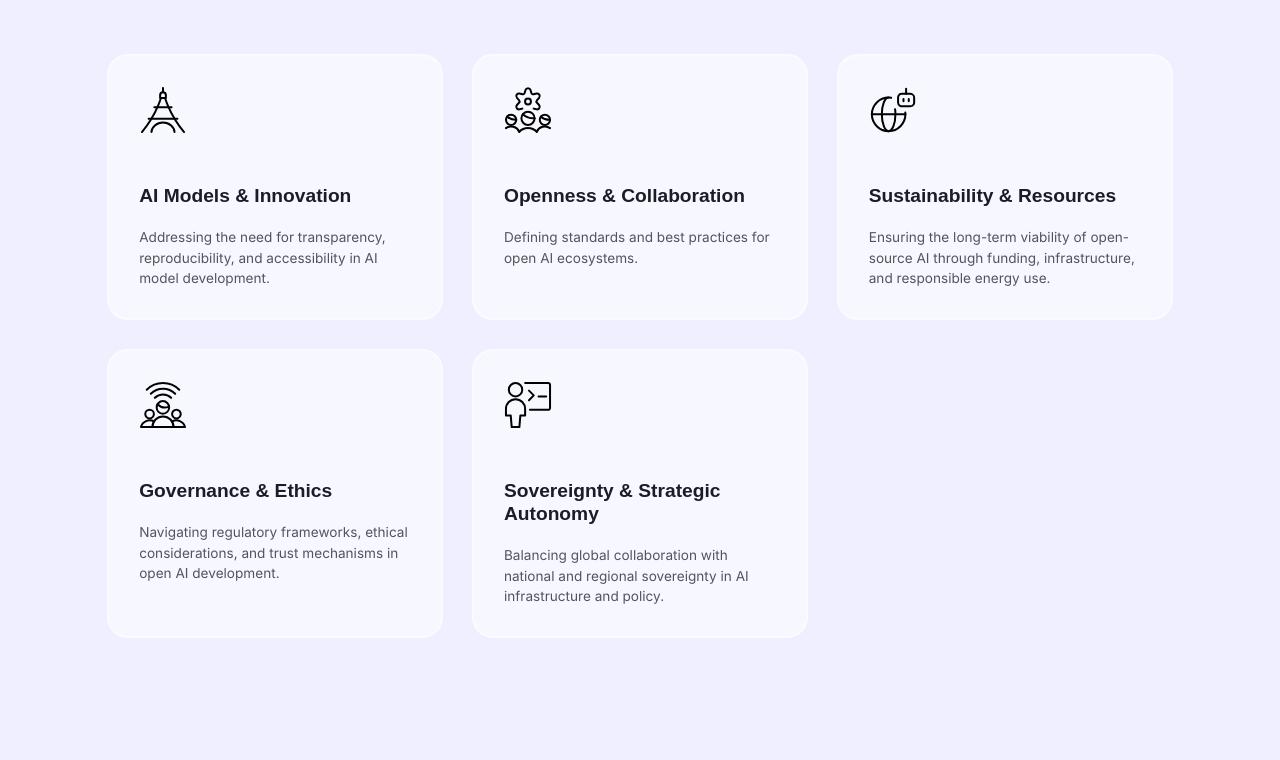
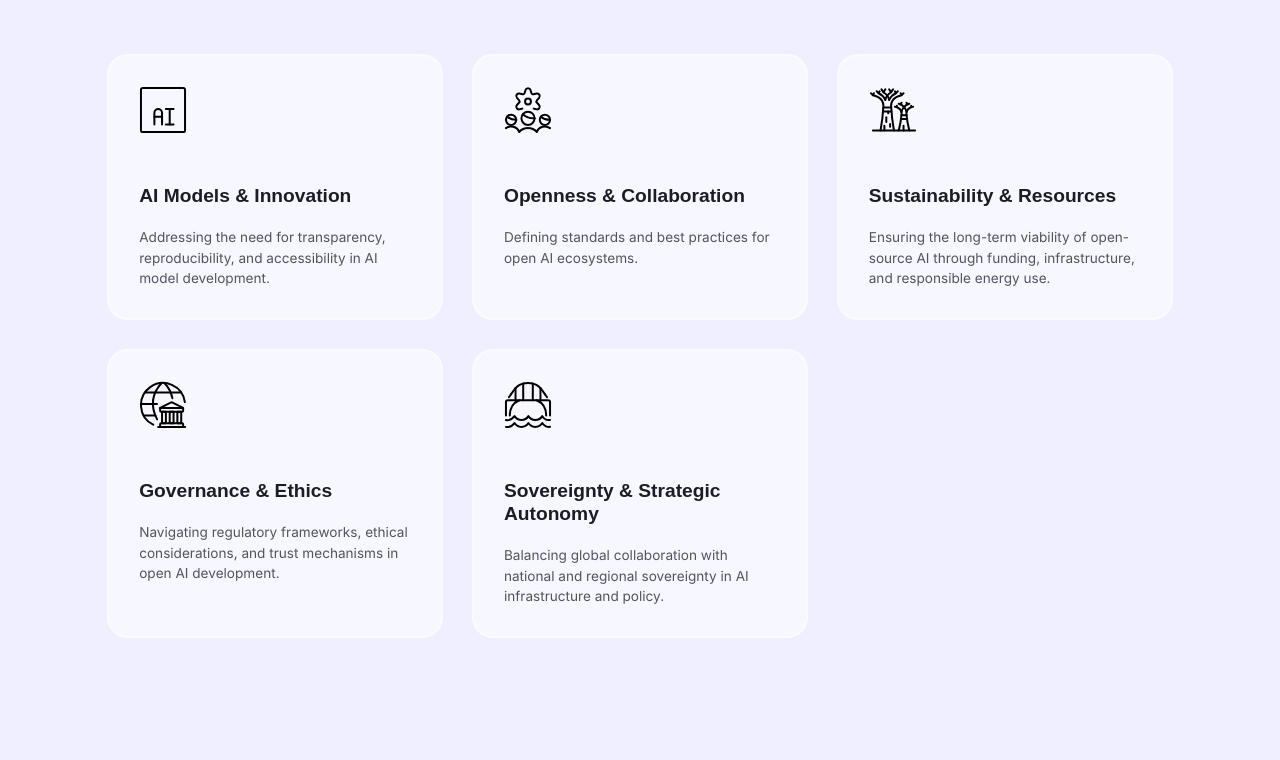
Before and after one commit to hzeng412/hangzhou2025, an Astro site: page /ai-strategy-forum in a window 1280 px wide. Shown: the part 1480-2240 px from the top of the page. Built offline with nearby package versions, Linux system fonts and the light colour scheme; Astro itself is replaced by a stand-in of ours; a script that the page names is missing.

Commit message:
Icons and updates

```diff
--- a/src/pages/ai-strategy-forum.astro
+++ b/src/pages/ai-strategy-forum.astro
@@ -5,7 +5,7 @@ import Hero from "components/Hero.astro";
 import Intro from "components/Intro.astro";
 import Agenda from "components/Agenda.astro";
 import Cards from "components/Cards.astro";
-import ForumInvitation from "components/ForumInvitation.astro";
+import ForumInvitation from "components/TextAndImage.astro";
 
 // Images
 import ForumInvite from "images/homepage/forum-invite.webp";
@@ -18,7 +18,7 @@ import ForumInvite from "images/homepage/forum-invite.webp";
   navBackground="header-home"
   pageTransitionName="AI Strategy Forum"
 >
-  <Hero date="May 5, 2025" location="Invite Only" links={[]} />
+  <Hero date="May 5, 2025" location="Station F, Paris" links={[]} />
   <div
     class="section-wrap"
     id="intro"
@@ -44,7 +44,7 @@ import ForumInvite from "images/homepage/forum-invite.webp";
         title: "AI Models & Innovation",
         description:
           "Addressing the need for transparency, reproducibility, and accessibility in AI model development.",
-        image: "/icons/eiffel.svg",
+        image: "/icons/aimodels.svg",
       },
       {
         title: "Openness & Collaboration",
@@ -56,19 +56,19 @@ import ForumInvite from "images/homepage/forum-invite.webp";
         title: "Sustainability & Resources",
         description:
           "Ensuring the long-term viability of open-source AI through funding, infrastructure, and responsible energy use.",
-        image: "/icons/open-source-ai.svg",
+        image: "/icons/sustainability.svg",
       },
       {
         title: "Governance & Ethics",
         description:
           "Navigating regulatory frameworks, ethical considerations, and trust mechanisms in open AI development.",
-        image: "/icons/networking.svg",
+        image: "/icons/governance.svg",
       },
       {
         title: "Sovereignty & Strategic Autonomy",
         description:
           "Balancing global collaboration with national and regional sovereignty in AI infrastructure and policy.",
-        image: "/icons/workshops.svg",
+        image: "/icons/sovereignty.svg",
       },
     ]}
   />
@@ -120,19 +120,19 @@ import ForumInvite from "images/homepage/forum-invite.webp";
         title: "Strategic Whitepaper",
         description:
           "GOSIM Open-Source AI Strategy Report: A synthesized document capturing key discussions, recommendations, and action points from the forum, to be published on the GOSIM website.",
-        image: "/icons/eiffel.svg",
+        image: "/icons/whitepaper.svg",
       },
       {
         title: "Position Paper",
         description:
           "Position Paper on Open AI Governance: A collaboratively drafted paper summarizing governance challenges and proposals for open-source AI policy frameworks.",
-        image: "/icons/collaboration.svg",
+        image: "/icons/positionpaper.svg",
       },
       {
         title: "Collaboration Roadmap",
         description:
           "AI Commons Collaboration Initiative: A proposal for a global coalition to ensure sustainable, ethical, and transparent development of open AI models and infrastructure.",
-        image: "/icons/open-source-ai.svg",
+        image: "/icons/roadmap.svg",
       },
     ]}
   />
@@ -143,24 +143,24 @@ import ForumInvite from "images/homepage/forum-invite.webp";
       {
         title: "OSS AI Model Partners",
         description: "BAAI, Qwen, Mistral, Llama, etc.",
-        image: "/icons/eiffel.svg",
+        image: "/icons/ossmodels.svg",
       },
       {
         title: "OSS Foundations",
         description:
           "Linux Foundation, LF EU, Eclipse, OpenAtom, OFE, NLnet, Software Heritage Foundation, Sustainable AI Coalition, etc.",
-        image: "/icons/collaboration.svg",
+        image: "/icons/foundation.svg",
       },
       {
         title: "International Organizations",
         description: "UN, ITU AI4Goods, D20, etc.",
-        image: "/icons/open-source-ai.svg",
+        image: "/icons/international.svg",
       },
     ]}
   />
   <ForumInvitation
     title="Forum Invitation"
-    text="This exclusive invitation-only event is designed for senior executives, policy experts, and open-source leaders with significant influence in the AI ecosystem. Participation is limited to ensure meaningful discussion and actionable outcomes.<br> The Open-Source AI Strategy Forum offers a unique opportunity to shape the future landscape of AI development through collaborative dialogue and strategic planning. By bringing together diverse perspectives from industry, policy, and open-source communities, we aim to develop frameworks that enable innovation while addressing critical concerns around governance, safety, and fair competition.<br> Participants will gain valuable insights into emerging trends, build meaningful connections with peers across sectors, and contribute to developing resources that will influence AI strategy globally.<br> Your expertise and perspective are invaluable to this discussion. We hope you'll join us in Paris for this important dialogue on the future of AI innovation.<br> To request an invitation or for more information, please use the button below."
+    text="<p>This is a paragraph with <strong>bold</strong> text.</p><p>And another paragraph!</p>"
     image={ForumInvite}
     imageAlt="Gosim Spotlight AI badge"
     ctaButton={{
```
Also changed, not shown: public/icons/aimodels.svg (added), public/icons/foundation.svg (added), public/icons/governance.svg (added), public/icons/international.svg (added), public/icons/ossmodels.svg (added), public/icons/positionpaper.svg (added), public/icons/roadmap.svg (added), public/icons/sovereignty.svg (added), public/icons/sustainability.svg (added), public/icons/whitepaper.svg (added).
